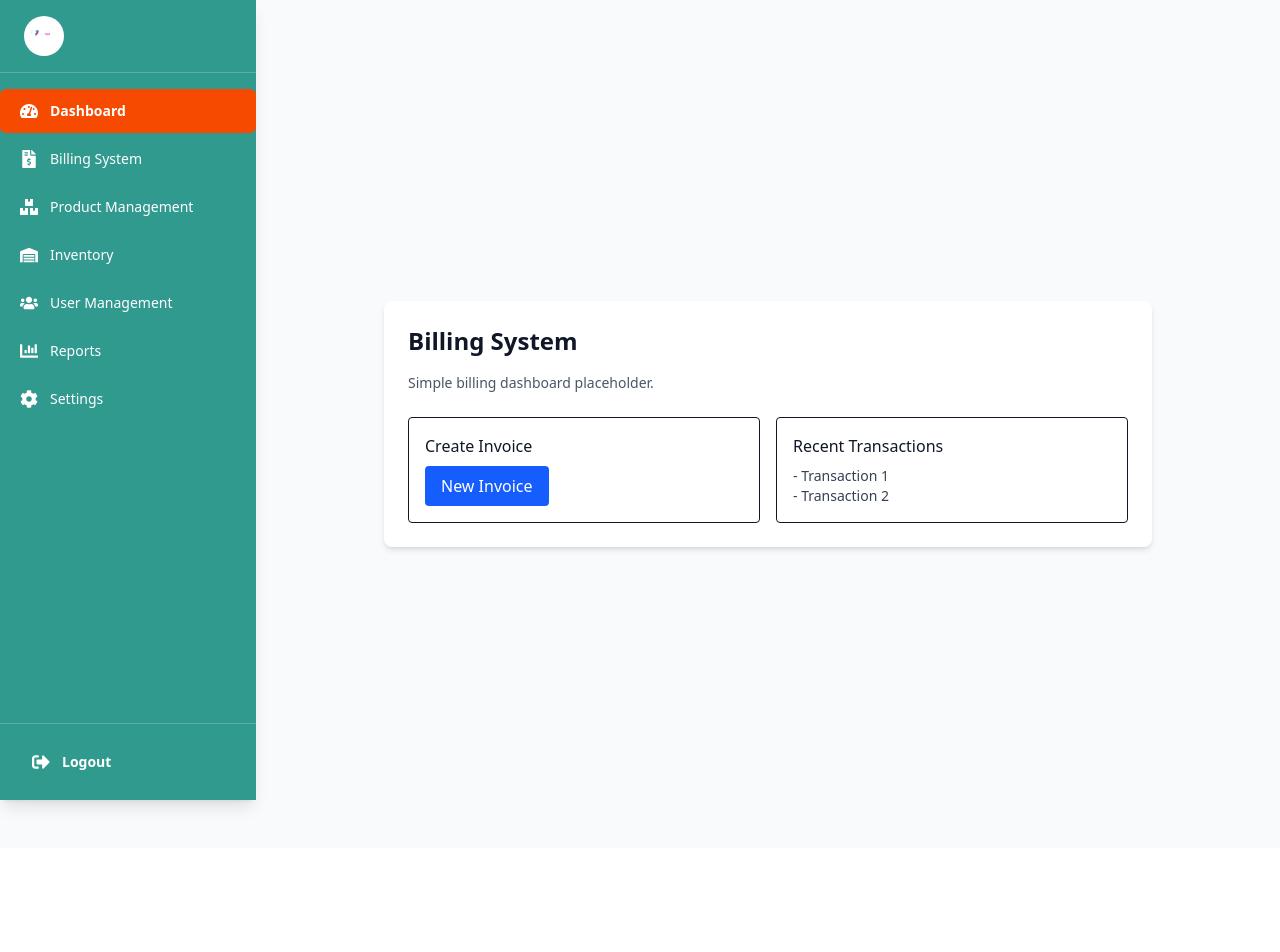
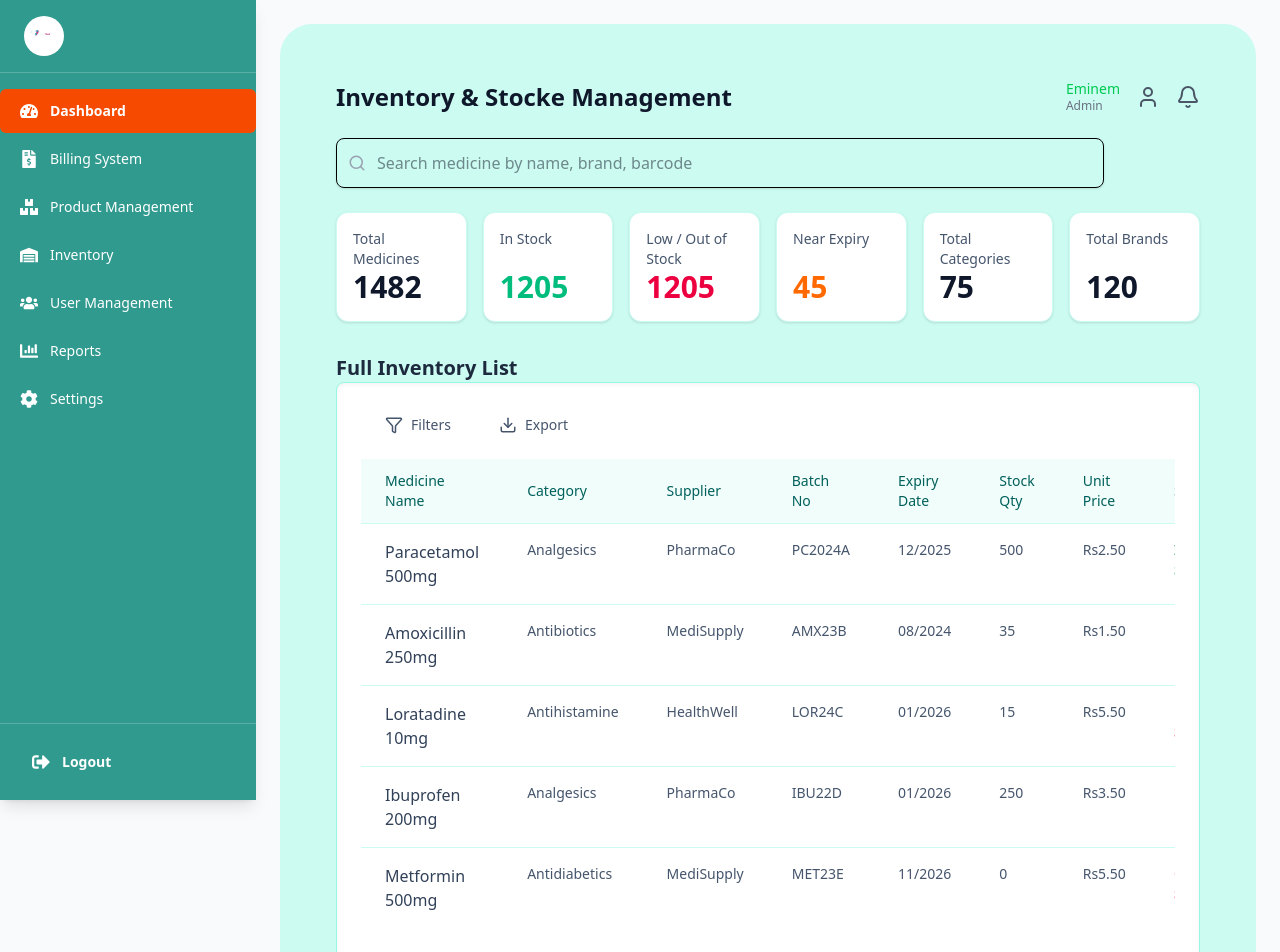
Before and after one commit to supunyasanthaofficial/Pharmacy-management-system, a React (Vite) app: page /inventory in a window 1280 px wide. Shown: the top 952 px of the page. Before the commit the page ends 848 px from the top, so only its background shows below. Built offline with nearby package versions, Linux system fonts and the light colour scheme.

Commit message:
Implementing a Inventory Page without button navigation (UI).

```diff
--- a/src/pages/Inventory.jsx
+++ b/src/pages/Inventory.jsx
@@ -1,33 +1,251 @@
-import React from "react";
+import { useState } from "react";
+import { User, Bell, Search, Filter, Download } from "lucide-react";
+export default function InventoryPage() {
+  const [query, setQuery] = useState("");
+  const [page, setPage] = useState(1);
 
-const Inventory = () => {
+  const totals = {
+    totalMedicines: 1482,
+    inStock: 1205,
+    lowOrOut: 1205,
+    nearExpiry: 45,
+    totalCategories: 75,
+    totalBrands: 120,
+  };
+
+  const data = [
+    {
+      name: "Paracetamol 500mg",
+      category: "Analgesics",
+      supplier: "PharmaCo",
+      batch: "PC2024A",
+      expiry: "12/2025",
+      qty: 500,
+      unit: "Rs2.50",
+      status: "In Stock",
+    },
+    {
+      name: "Amoxicillin 250mg",
+      category: "Antibiotics",
+      supplier: "MediSupply",
+      batch: "AMX23B",
+      expiry: "08/2024",
+      qty: 35,
+      unit: "Rs1.50",
+      status: "Near Expiry",
+    },
+    {
+      name: "Loratadine 10mg",
+      category: "Antihistamine",
+      supplier: "HealthWell",
+      batch: "LOR24C",
+      expiry: "01/2026",
+      qty: 15,
+      unit: "Rs5.50",
+      status: "Low Stock",
+    },
+    {
+      name: "Ibuprofen 200mg",
+      category: "Analgesics",
+      supplier: "PharmaCo",
+      batch: "IBU22D",
+      expiry: "01/2026",
+      qty: 250,
+      unit: "Rs3.50",
+      status: "Expired",
+    },
+    {
+      name: "Metformin 500mg",
+      category: "Antidiabetics",
+      supplier: "MediSupply",
+      batch: "MET23E",
+      expiry: "11/2026",
+      qty: 0,
+      unit: "Rs5.50",
+      status: "Out of Stock",
+    },
+  ];
+
+  const filtered = data.filter((d) =>
+    (d.name + d.category + d.supplier + d.batch + d.status)
+      .toLowerCase()
+      .includes(query.toLowerCase())
+  );
+
+  const perPage = 5;
+  const totalItems = totals.totalMedicines;
+  const start = (page - 1) * perPage + 1;
+  const end = Math.min(start + perPage - 1, totalItems);
+
+  function statusClass(status) {
+    switch (status) {
+      case "In Stock":
+        return "text-green-600 font-semibold";
+      case "Near Expiry":
+        return "text-orange-500 font-semibold";
+      case "Low Stock":
+        return "text-red-500 font-semibold";
+      case "Expired":
+        return "text-red-600 font-semibold";
+      case "Out of Stock":
+        return "text-rose-500 font-semibold";
+      default:
+        return "text-gray-700";
+    }
+  }
+
   return (
-    <div className="min-h-screen flex items-center justify-center bg-gray-50 p-6">
-      <div className="w-full max-w-3xl bg-white shadow-md rounded-lg p-6">
-        <h1 className="text-2xl font-semibold mb-4">Billing System</h1>
-        <p className="text-sm text-gray-600 mb-6">
-          Simple billing dashboard placeholder.
-        </p>
+    <div className="min-h-screen rounded-4xl bg-teal-100 p-8">
+      <div className="max-w-7xl mx-auto  rounded-2xl p-6   ">
+        <div className="flex items-center justify-between mb-6">
+          <h1 className="text-2xl font-bold text-slate-900  decoration-slate-700 underline-offset-4">
+            Inventory & Stocke Management
+          </h1>
 
-        <div className="grid grid-cols-1 md:grid-cols-2 gap-4">
-          <div className="p-4 border rounded">
-            <h2 className="font-medium">Create Invoice</h2>
-            <button className="mt-2 px-4 py-2 bg-blue-600 text-white rounded">
-              New Invoice
-            </button>
+          <div className="flex items-center gap-4">
+            <div className="text-sm text-green-500 font-medium leading-tight">
+              Eminem
+              <div className="text-xs text-gray-500">Admin</div>
+            </div>
+
+            <User className="text-gray-600" />
+            <Bell className="text-gray-600" />
+          </div>
+        </div>
+
+        <div className="mb-6">
+          <div className="relative max-w-3xl">
+            <Search className="absolute left-3 top-4 text-gray-400" size={18} />
+            <input
+              value={query}
+              onChange={(e) => setQuery(e.target.value)}
+              placeholder="Search medicine by name, brand, barcode"
+              className="w-full pl-10 pr-4 p-3 rounded-lg border border-black shadow-sm focus:outline-none focus:ring-2"
+            />
+          </div>
+        </div>
+
+        <div className="grid grid-cols-1 sm:grid-cols-3 lg:grid-cols-6 gap-4 mb-8">
+          <MetricCard label="Total Medicines" value={totals.totalMedicines} />
+          <MetricCard
+            label="In Stock"
+            value={totals.inStock}
+            valueClass="text-emerald-500"
+          />
+          <MetricCard
+            label="Low / Out of Stock"
+            value={totals.lowOrOut}
+            valueClass="text-rose-600"
+          />
+          <MetricCard
+            label="Near Expiry"
+            value={totals.nearExpiry}
+            valueClass="text-orange-500"
+          />
+          <MetricCard label="Total Categories" value={totals.totalCategories} />
+          <MetricCard label="Total Brands" value={totals.totalBrands} />
+        </div>
+        <h3 className="text-xl font-bold text-slate-800">
+          Full Inventory List
+        </h3>
+        <div className="bg-white rounded-lg p-6 shadow-inner border border-teal-200">
+          <div className="flex items-center justify-between mb-4">
+            <div className="flex items-center gap-3 text-sm text-slate-600">
+              <button className="flex items-center gap-2 px-6 py-2 rounded hover:bg-slate-50 transition">
+                <Filter size={18} className="text-slate-600" />
+                Filters
+              </button>
+              <button className="flex items-center gap-2 px-3 py-2 rounded hover:bg-slate-50 transition">
+                <Download size={18} className="text-slate-600" />
+                Export
+              </button>
+            </div>
           </div>
 
-          <div className="p-4 border rounded">
-            <h2 className="font-medium">Recent Transactions</h2>
-            <ul className="mt-2 text-sm text-gray-700">
-              <li>- Transaction 1</li>
-              <li>- Transaction 2</li>
-            </ul>
+          <div className="overflow-x-auto">
+            <table className="min-w-full text-left divide-y divide-teal-100">
+              <thead>
+                <tr className="text-sm text-teal-800 bg-teal-50">
+                  <th className="px-6 py-3 font-medium">Medicine Name</th>
+                  <th className="px-6 py-3 font-medium">Category</th>
+                  <th className="px-6 py-3 font-medium">Supplier</th>
+                  <th className="px-6 py-3 font-medium">Batch No</th>
+                  <th className="px-6 py-3 font-medium">Expiry Date</th>
+                  <th className="px-6 py-3 font-medium">Stock Qty</th>
+                  <th className="px-6 py-3 font-medium">Unit Price</th>
+                  <th className="px-6 py-3 font-medium">Status</th>
+                </tr>
+              </thead>
+              <tbody className="bg-white divide-y divide-teal-100">
+                {filtered.map((row, idx) => (
+                  <tr key={idx}>
+                    <td className="px-6 py-4 align-top">
+                      <div className="font-medium text-slate-700">
+                        {row.name}
+                      </div>
+                    </td>
+                    <td className="px-6 py-4 align-top text-sm text-slate-600">
+                      {row.category}
+                    </td>
+                    <td className="px-6 py-4 align-top text-sm text-slate-600">
+                      {row.supplier}
+                    </td>
+                    <td className="px-6 py-4 align-top text-sm text-slate-600">
+                      {row.batch}
+                    </td>
+                    <td className="px-6 py-4 align-top text-sm text-slate-600">
+                      {row.expiry}
+                    </td>
+                    <td className="px-6 py-4 align-top text-sm text-slate-600">
+                      {row.qty}
+                    </td>
+                    <td className="px-6 py-4 align-top text-sm text-slate-600">
+                      {row.unit}
+                    </td>
+                    <td className="px-6 py-4 align-top text-sm">
+                      <span className={statusClass(row.status)}>
+                        {row.status}
+                      </span>
+                    </td>
+                  </tr>
+                ))}
+              </tbody>
+            </table>
+          </div>
+
+          <div className="mt-6 flex items-center justify-between">
+            <div className="text-sm text-slate-700">
+              Showing {start}-{end} of {totalItems} items
+            </div>
+            <div className="flex items-center gap-3">
+              <button
+                onClick={() => setPage((p) => Math.max(1, p - 1))}
+                className="px-4 py-2 rounded-md border bg-white text-slate-700 disabled:opacity-50"
+                disabled={page === 1}
+              >
+                Previous
+              </button>
+              <button
+                onClick={() => setPage((p) => p + 1)}
+                className="px-4 py-2 rounded-md border bg-white text-slate-700"
+              >
+                Next
+              </button>
+            </div>
           </div>
         </div>
       </div>
     </div>
   );
-};
+}
 
-export default Inventory;
+function MetricCard({ label, value, valueClass = "text-slate-900" }) {
+  return (
+    <div className="bg-white rounded-xl p-4 shadow-sm border border-teal-100 flex flex-col justify-between">
+      <div className="text-sm text-slate-600">{label}</div>
+      <div className={`text-2xl md:text-3xl font-extrabold ${valueClass}`}>
+        {value}
+      </div>
+    </div>
+  );
+}
```
